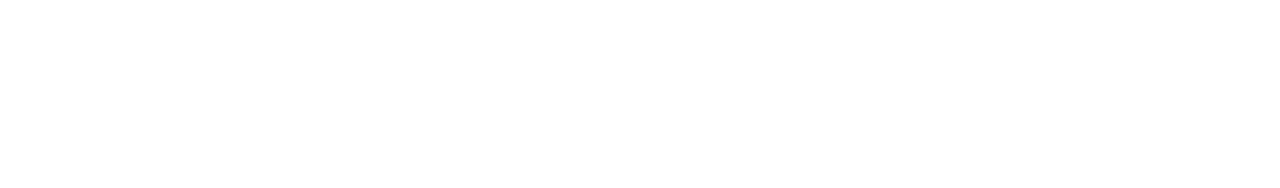
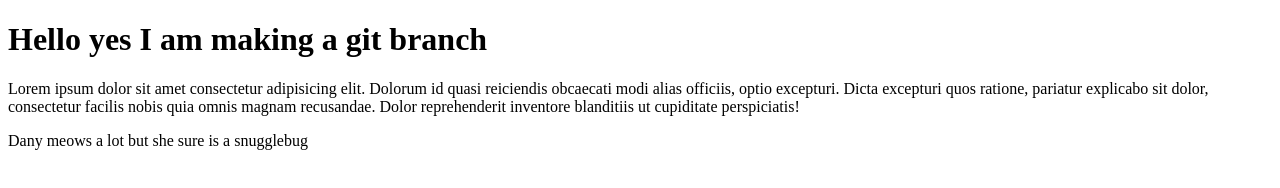
Before and after one commit to melpeto/git-branching-lesson, a plain HTML site: page index.html in a window 1280 px wide. Drawn offline with Linux system fonts and the light colour scheme.

Commit message:
add first markup: header

```diff
--- a/index.html
+++ b/index.html
@@ -8,5 +8,13 @@
 </head>
 <body>
 
+  <header>
+    <h1>Hello yes I am making a git branch</h1>
+
+    <p>Lorem ipsum dolor sit amet consectetur adipisicing elit. Dolorum id quasi reiciendis obcaecati modi alias officiis, optio excepturi. Dicta excepturi quos ratione, pariatur explicabo sit dolor, consectetur facilis nobis quia omnis magnam recusandae. Dolor reprehenderit inventore blanditiis ut cupiditate perspiciatis!</p>
+
+    <p>Dany meows a lot but she sure is a snugglebug</p>
+
+  </header>
 </body>
 </html>
```
